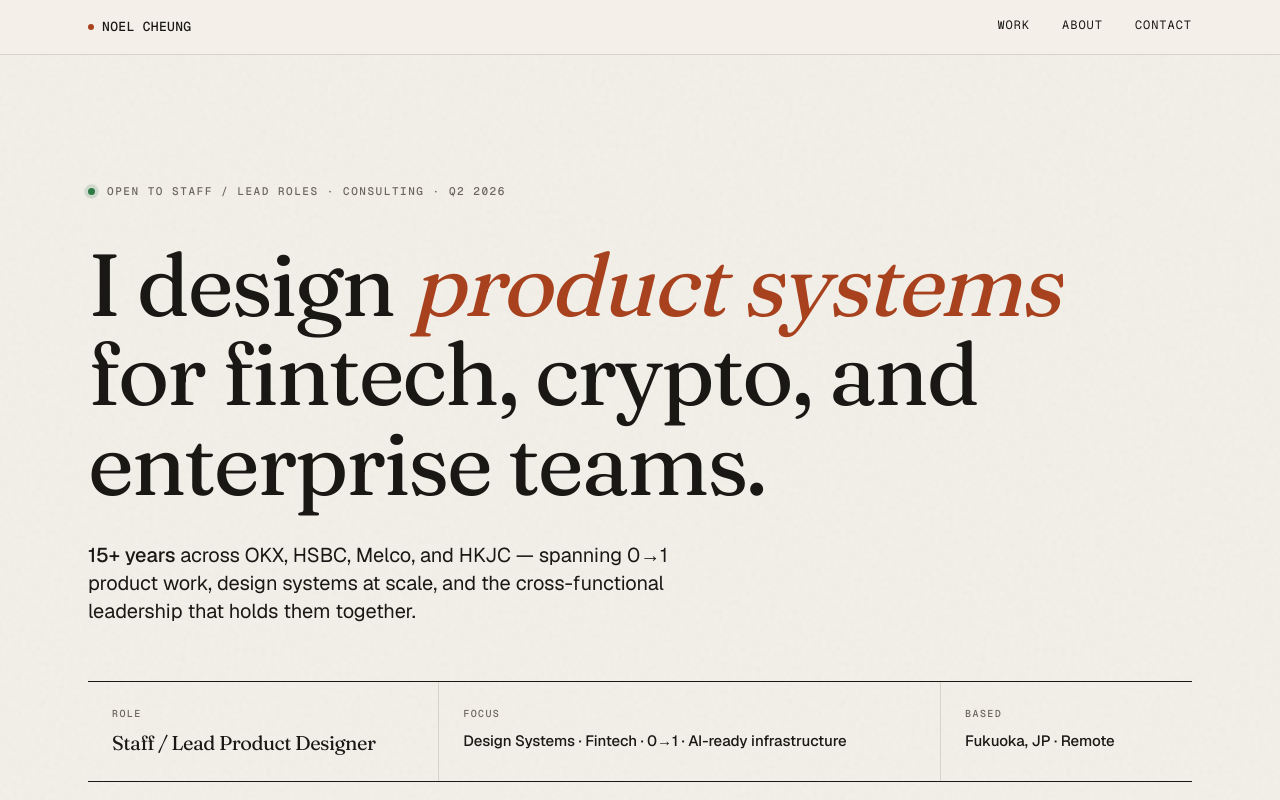
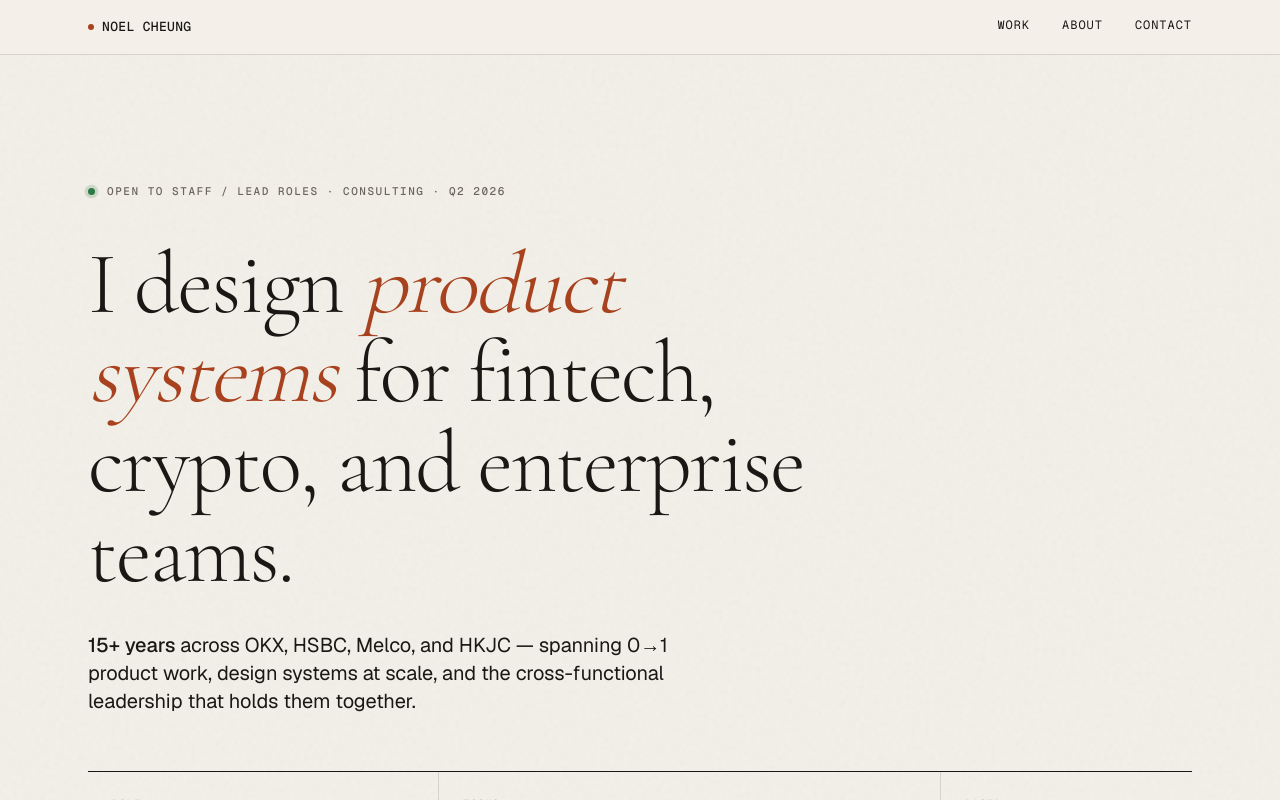
Before and after one commit to zeneojsun/noelcheung-design, a Next.js app: page / in a window 1280 px wide. Shown: the top 800 px of the page. Built offline with nearby package versions, Linux system fonts and the light colour scheme.

Commit message:
Switch display font to Cormorant Garamond
Co-Authored-By: Claude Sonnet 4.6 <noreply@anthropic.com>

```diff
--- a/app/globals.css
+++ b/app/globals.css
@@ -9,7 +9,7 @@
   --muted: #6b655d;
   --rule: #d8d3c8;
 
-  --font-display: "Fraunces", Georgia, serif;
+  --font-display: "Cormorant Garamond", Georgia, serif;
   --font-sans: "Geist", -apple-system, sans-serif;
   --font-mono: "Geist Mono", ui-monospace, monospace;
 }
@@ -51,15 +51,14 @@ body::before {
 
 .display {
   font-family: var(--font-display);
-  font-optical-sizing: auto;
-  font-variation-settings: "opsz" 144, "SOFT" 50, "WONK" 0;
-  font-weight: 400;
-  letter-spacing: -0.025em;
+  font-weight: 300;
+  font-style: normal;
+  letter-spacing: -0.02em;
 }
 
 .display em {
   font-style: italic;
-  font-variation-settings: "opsz" 144, "SOFT" 100, "WONK" 1;
+  font-weight: 300;
   color: var(--accent);
 }
 
--- a/app/layout.tsx
+++ b/app/layout.tsx
@@ -1,11 +1,12 @@
 import type { Metadata } from "next";
-import { Fraunces, Geist, Geist_Mono } from "next/font/google";
+import { Cormorant_Garamond, Geist, Geist_Mono } from "next/font/google";
 import "./globals.css";
 
-const displayFont = Fraunces({
+const displayFont = Cormorant_Garamond({
   subsets: ["latin"],
   variable: "--font-display",
-  axes: ["SOFT", "WONK", "opsz"],
+  weight: ["300", "400", "500", "600"],
+  style: ["normal", "italic"],
   display: "swap",
 });
 
```
